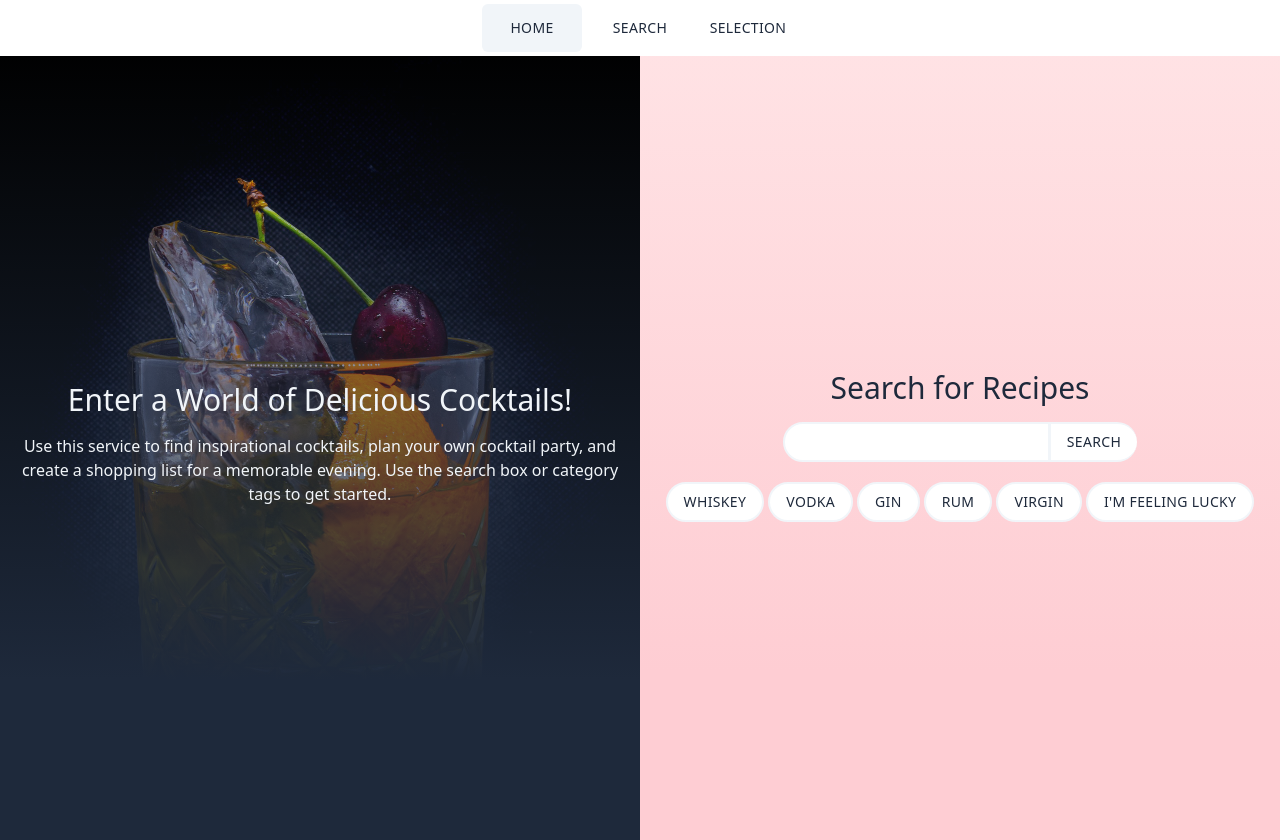
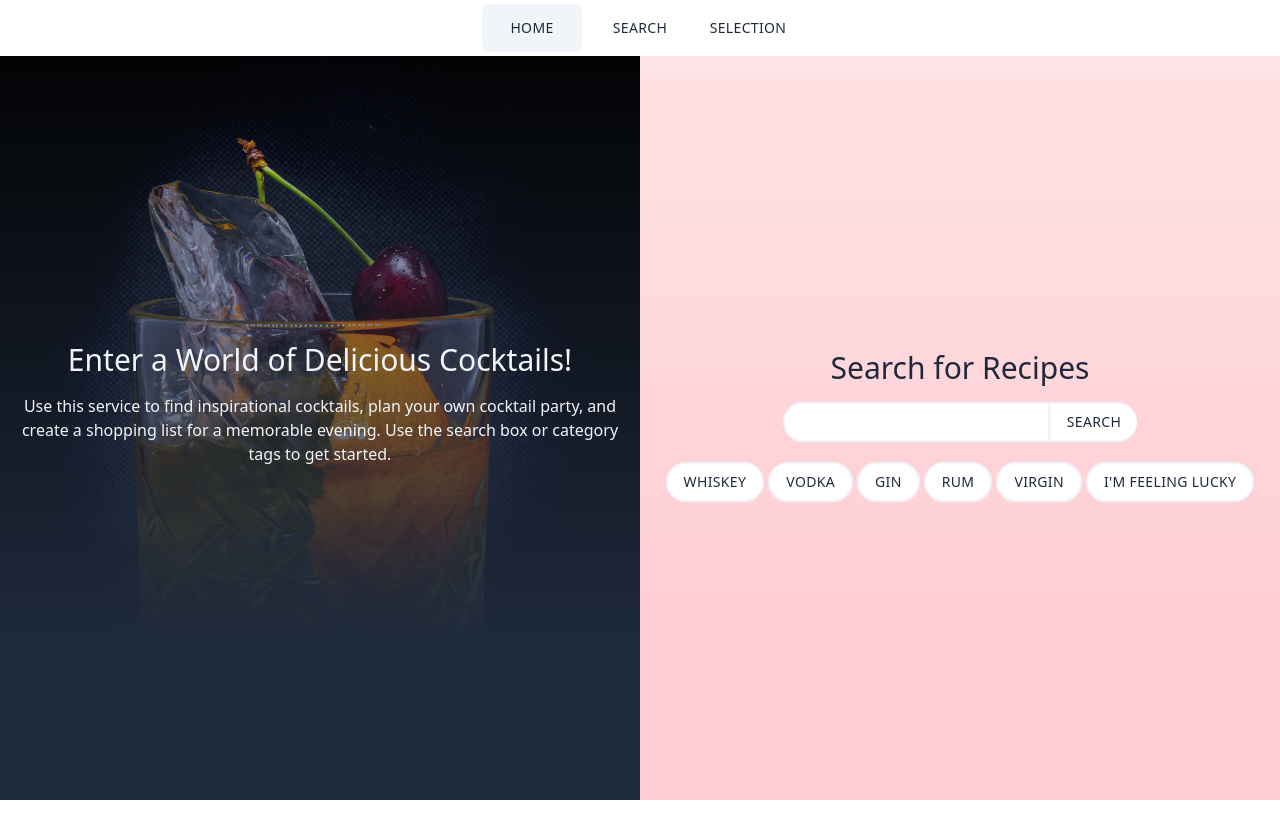
Before and after one commit to ajuvonen/kippis, a Vue app: page / in a window 1280 px wide. After the commit the page ends 800 px from the top, so only its background shows below. Built offline with nearby package versions, Linux system fonts and the light colour scheme.

Commit message:
Fix screen margin

```diff
--- a/src/App.vue
+++ b/src/App.vue
@@ -14,7 +14,7 @@
     <RouterLink to="search">{{ t('menu.search') }}</RouterLink>
     <RouterLink to="selection">{{ t('menu.selection') }}</RouterLink>
   </ul>
-  <RouterView class="sm:mt-10" />
+  <RouterView />
 </template>
 
 <style lang="scss" scoped>
--- a/src/assets/main.scss
+++ b/src/assets/main.scss
@@ -24,7 +24,7 @@
   }
 
   main {
-    @apply p-4 flex flex-col items-center justify-center;
+    @apply p-4 sm:pt-14 flex flex-col items-center justify-center;
   }
 
   *:focus {
```
